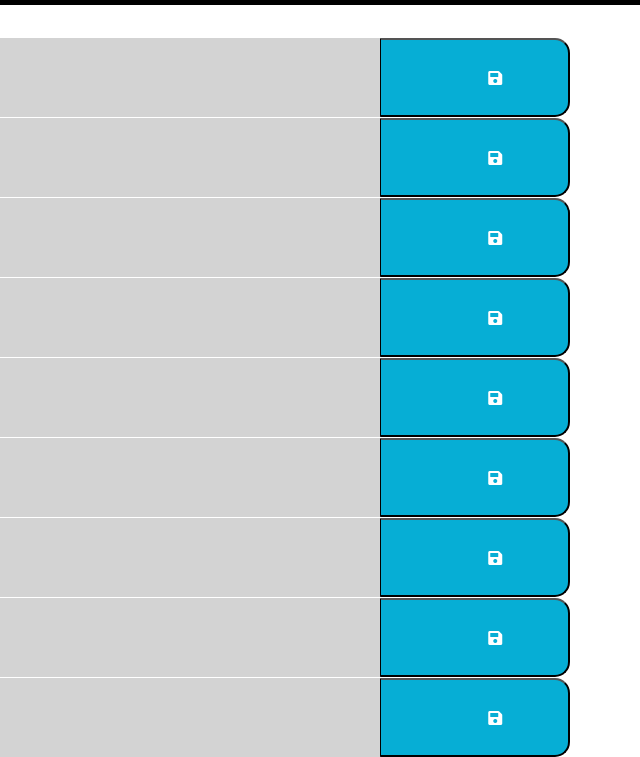
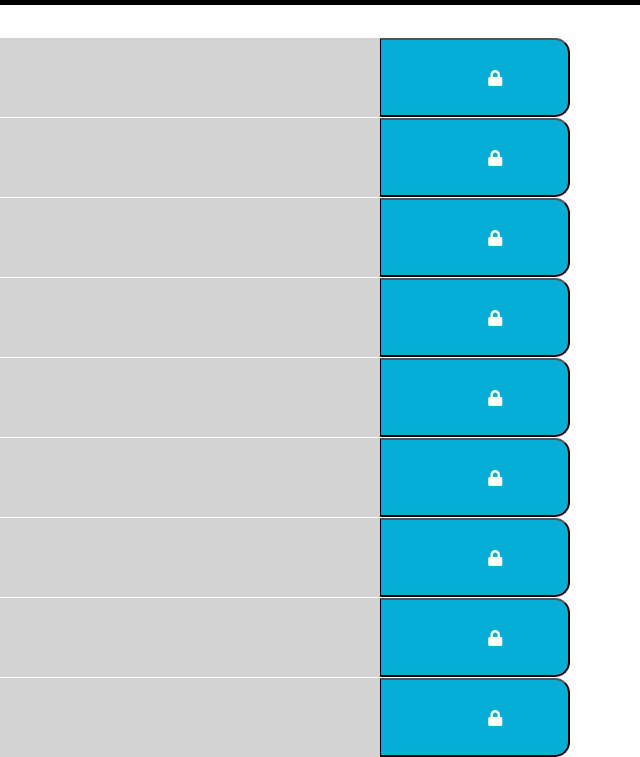
Before and after one commit to ajjaswal/new-schedule, a plain HTML site: page index.html in a window 1280 px wide. Shown: the part 299-1056 px from the top of the page, 640-1280 px from the left. Drawn offline with nearby package versions, Linux system fonts and the light colour scheme.

```diff
--- a/index.html
+++ b/index.html
@@ -35,63 +35,63 @@
         <div class="hour col-2">9AM</div>
         <textarea id="0" class="description col-8"></textarea>
         <button data-id="0" class="saveBtn col-2">
-          <i class="fas fa-save"></i>
+          <i class="fas fa-lock"></i>
         </button>
       </div>
       <div class="row">
         <div class="hour col-2">10AM</div>
         <textarea id="1" class="description col-8"></textarea>
         <button data-id="1" class="saveBtn col-2">
-          <i class="fas fa-save"></i>
+          <i class="fas fa-lock"></i>
         </button>
       </div>
       <div class="row">
         <div class="hour col-2">11AM</div>
         <textarea id="2" class="description col-8"></textarea>
         <button data-id="2" class="saveBtn col-2">
-          <i class="fas fa-save"></i>
+          <i class="fas fa-lock"></i>
         </button>
       </div>
       <div class="row">
         <div class="hour col-2">12PM</div>
         <textarea id="3" class="description col-8"></textarea>
         <button data-id="3" class="saveBtn col-2">
-          <i class="fas fa-save"></i>
+          <i class="fas fa-lock"></i>
         </button>
       </div>
       <div class="row">
         <div class="hour col-2">1PM</div>
         <textarea id="4" class="description col-8"></textarea>
         <button data-id="4" class="saveBtn col-2">
-          <i class="fas fa-save"></i>
+          <i class="fas fa-lock"></i>
         </button>
       </div>
       <div class="row">
         <div class="hour col-2">2PM</div>
         <textarea id="5" class="description col-8"></textarea>
         <button data-id="5" class="saveBtn col-2">
-          <i class="fas fa-save"></i>
+          <i class="fas fa-lock"></i>
         </button>
       </div>
       <div class="row">
         <div class="hour col-2">3PM</div>
         <textarea id="6" class="description col-8"></textarea>
         <button data-id="6" class="saveBtn col-2">
-          <i class="fas fa-save"></i>
+          <i class="fas fa-lock"></i>
         </button>
       </div>
       <div class="row">
         <div class="hour col-2">4PM</div>
         <textarea id="7" class="description col-8"></textarea>
         <button data-id="7" class="saveBtn col-2">
-          <i class="fas fa-save"></i>
+          <i class="fas fa-lock"></i>
         </button>
       </div>
       <div class="row">
         <div class="hour col-2">5PM</div>
         <textarea id="8" class="description col-8"></textarea>
         <button data-id="8" class="saveBtn col-2">
-          <i class="large fas fa-save"></i>
+          <i class="fas fa-lock"></i>
         </button>
       </div>
     </div>
```
